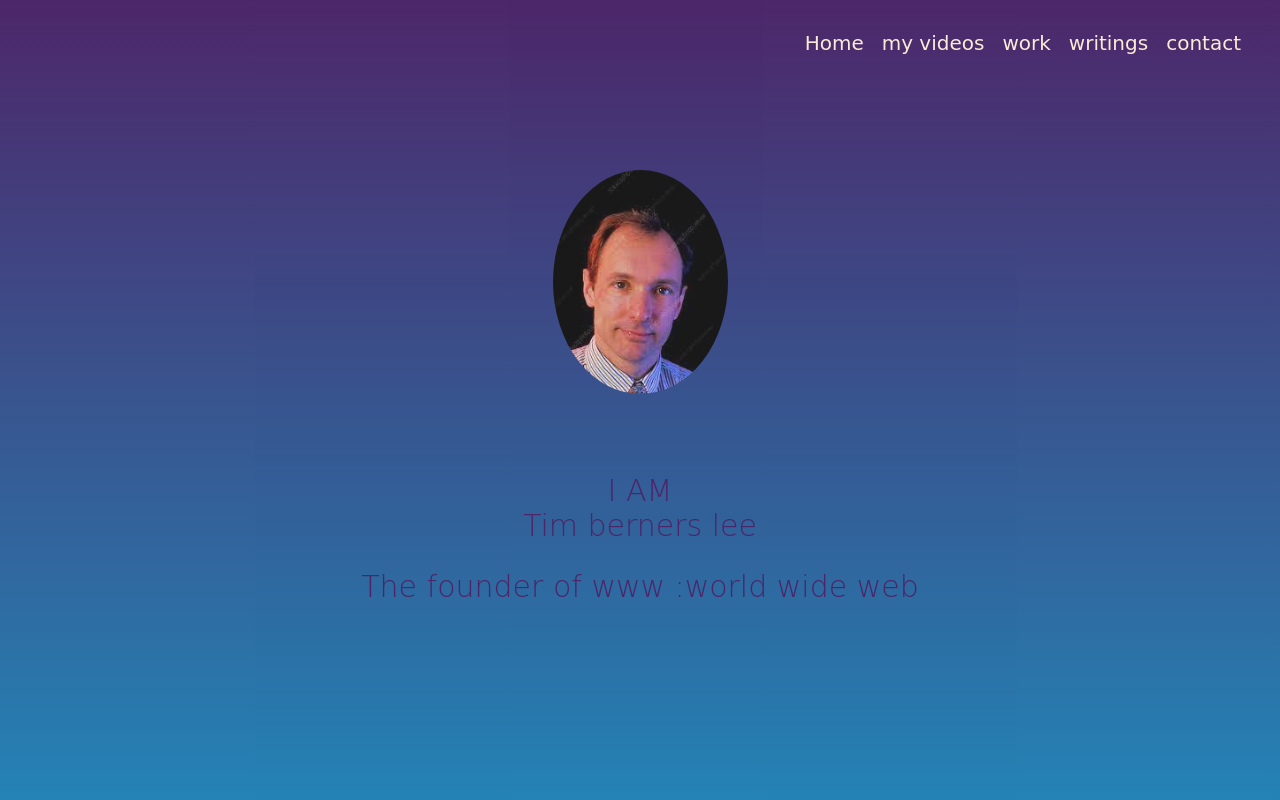
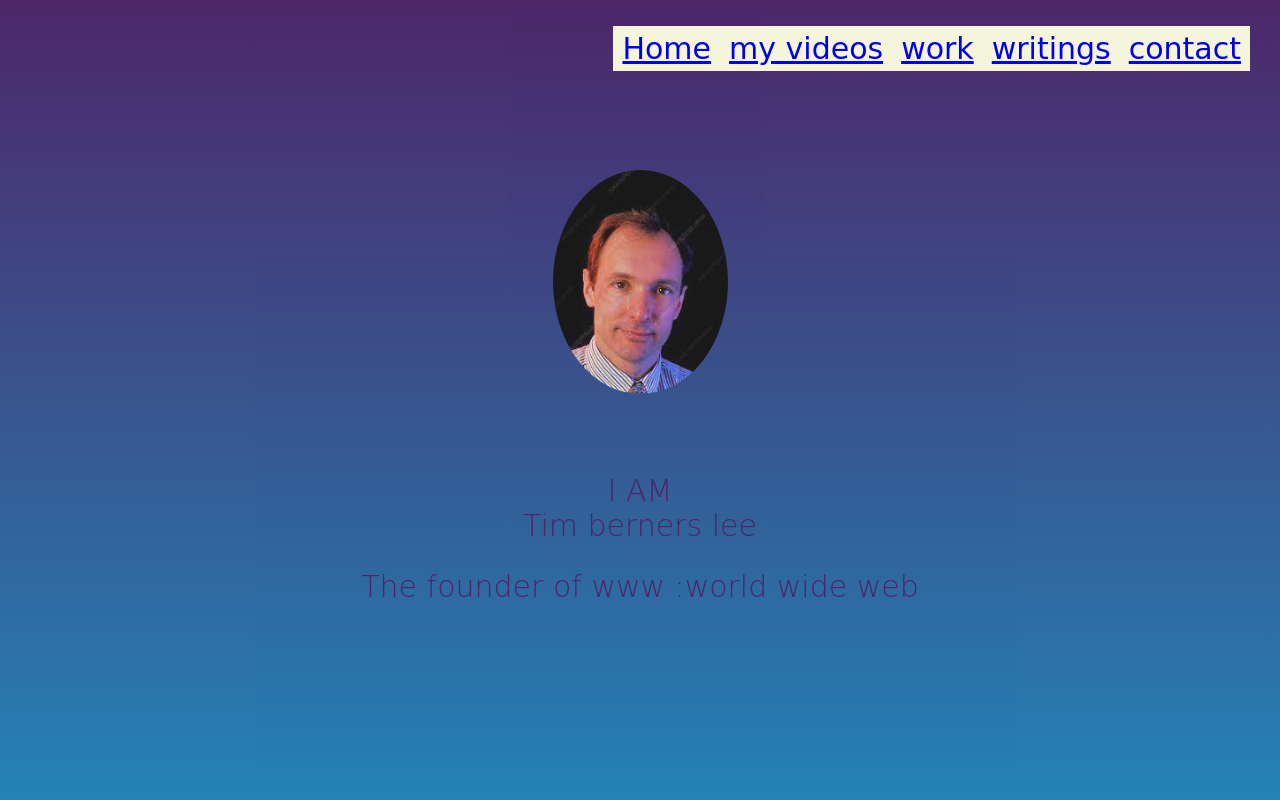
Before and after one commit to btsarmyaarna/tim-berners-lee, a plain HTML site: page index.html in a window 1280 px wide. Shown: the top 800 px of the page. Drawn offline with Linux system fonts and the light colour scheme; a web font is replaced by a local one.

Commit message:
Add files via upload

```diff
--- a/index.html
+++ b/index.html
@@ -11,11 +11,11 @@
 
 <body>
     <ul class="menu">
-    <li class="links">Home</li>
-        <li class="links">my videos</li>
-        <li class="links">work</li>
-        <li class="links">writings</li>
-        <li class="links">contact</li>
+        <li class="links"><a href="#welcome">Home</a></li>
+        <li class="links"><a href="#video">my videos</a></li>
+        <li class="links"><a href="#work">work</a></li>
+        <li class="links"><a href="#writings">writings</a></li>
+        <li class="links"><a href="#contact">contact</a></li>
     </ul>
     <section id="welcome">
         <div class="parallax-inner">
@@ -26,12 +26,31 @@
         </div>
     </section>
     <section id="bio">
-    <h1>hi</h1>
-    <div class="line"></div>
-    <p>Tim Berners-Lee is a software engineer who invented the Internet (or the World Wide Web) in 1989 while at CERN, the European Particle Physics Laboratory. He is director of the World Wide Web Consortium that he founded and a Professor in the Computer Science Department at the University of Oxford. In 2001 he became a Fellow of the Royal Society and in 2004 he was knighted.<br/><br/>In 1994 Berners-Lee founded the World Wide Web Consortium (W3C) at the Laboratory of Computer Science (LCS) at the Massachusetts Institute of Technology in Boston. It was made up of companies that wanted to work together to create Web standards and also improve the Web. It was quickly agreed that the technology should be free of royalties and patents. Berners-Lee has served as director of this W3C since it was founded. In 1995 Microsoft produced the first version of Internet Explorer and this commercial browser created enormous growth in websites and web users. The Web was first used for e-commerce in 1997.
-</p>
+        <h1>hi</h1>
+        <div class="line"></div>
+        <p>Tim Berners-Lee is a software engineer who invented the Internet (or the World Wide Web) in 1989 while at CERN, the European Particle Physics Laboratory. He is director of the World Wide Web Consortium that he founded and a Professor in the Computer Science Department at the University of Oxford. In 2001 he became a Fellow of the Royal Society and in 2004 he was knighted.<br /><br />In 1994 Berners-Lee founded the World Wide Web Consortium (W3C) at the Laboratory of Computer Science (LCS) at the Massachusetts Institute of Technology in Boston. It was made up of companies that wanted to work together to create Web standards and also improve the Web. It was quickly agreed that the technology should be free of royalties and patents. Berners-Lee has served as director of this W3C since it was founded. In 1995 Microsoft produced the first version of Internet Explorer and this commercial browser created enormous growth in websites and web users. The Web was first used for e-commerce in 1997.
+        </p>
+    </section>
+    <section id="video">
+        <h1>videos</h1>
+        <div class="line"></div><br>
+        <iframe width="638" height="360" src="https://www.youtube.com/embed/OM6XIICm_qo" title="YouTube video player" frameborder="0" allow="accelerometer; autoplay; clipboard-write; encrypted-media; gyroscope; picture-in-picture" allowfullscreen></iframe>
+        <br>
+        <br>
+        <iframe width="640" height="360" src="https://www.youtube.com/embed/rCplocVemjo" title="YouTube video player" frameborder="0" allow="accelerometer; autoplay; clipboard-write; encrypted-media; gyroscope; picture-in-picture" allowfullscreen></iframe>
+        <br><br>
+    </section>
+    <section id="work">
+        <div class="line"></div>
+        <iframe width="640" height="360" src="https://en.wikipedia.org/wiki/Tim_Berners-Lee#Career_and_research" frameborder="0"> </iframe>
+    </section>
+    <section id="writings">
+        <h1>writings</h1>
+        <div class="line"></div>
+        <a class="article" href="https://webfoundation.org/2019/03/web-birthday-30/" target="_blank">Tim berners lee-#ForTheWeb</a>
+    <br>
+        <a class="article" href="https://webfoundation.org/about/sir-tim-berners-lee/" target="_blank">Tim berners lee-#ForTheWeb</a>
+
     </section>
     <script src=""></script>
-</body>
-
-</html>
+</body></html>
--- a/style.css
+++ b/style.css
@@ -1,6 +1,7 @@
 body {
     padding-top: 800px;
     margin: 0;
+    text-align: center;
 }
 
 .profile {
@@ -69,15 +70,16 @@ p{
 .menu{
     list-style: none;
     font-family: 'Style Script', cursive;
-    position: absolute;
+    position:fixed;
     top: 10px;
     right: 30px;
     z-index: 10;
-    cursor: pointer
+    cursor: pointer;
 }
 .links{
     float: left;
-    color: antiquewhite;
+    background-color: beige;
+    color: black;
     padding-top: 5px;
     padding-bottom: 5px;
     padding-left:9px;
@@ -86,5 +88,14 @@ p{
     font-size: 20px;
 }
 .links:hover{
-    background-color: beige;
+    background-color:white;
 }
+html{
+    scroll-behavior: smooth;
+}
+a{
+font-size: 30px;
+}
+.article:hover{
+    color:antiquewhite;
+}
```
